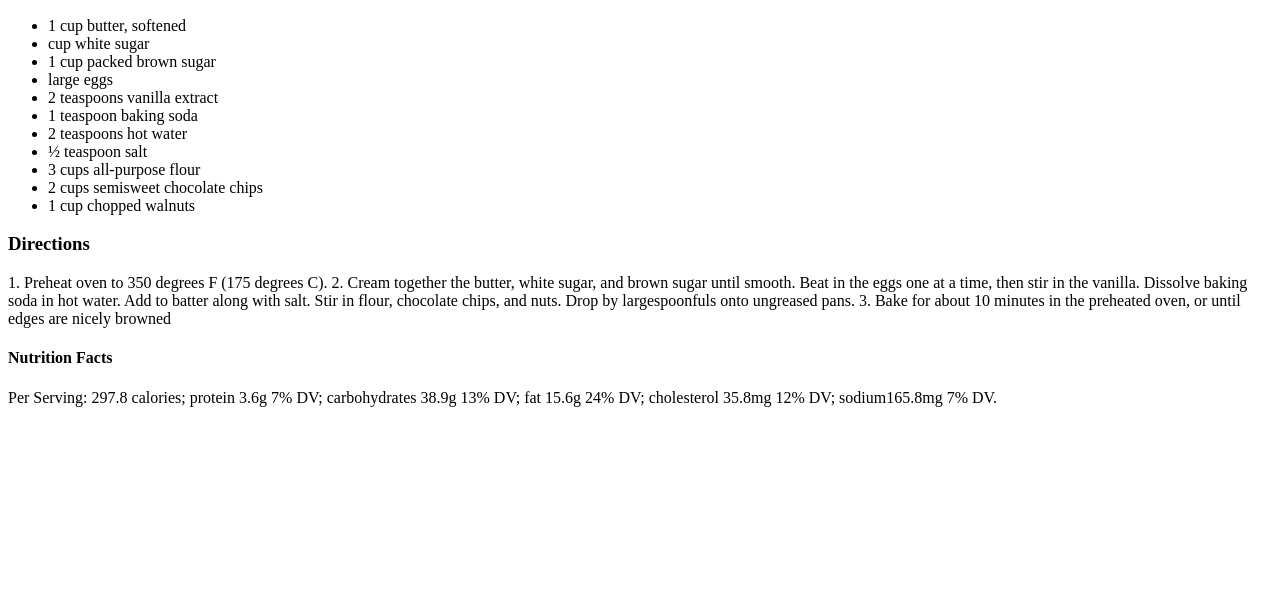
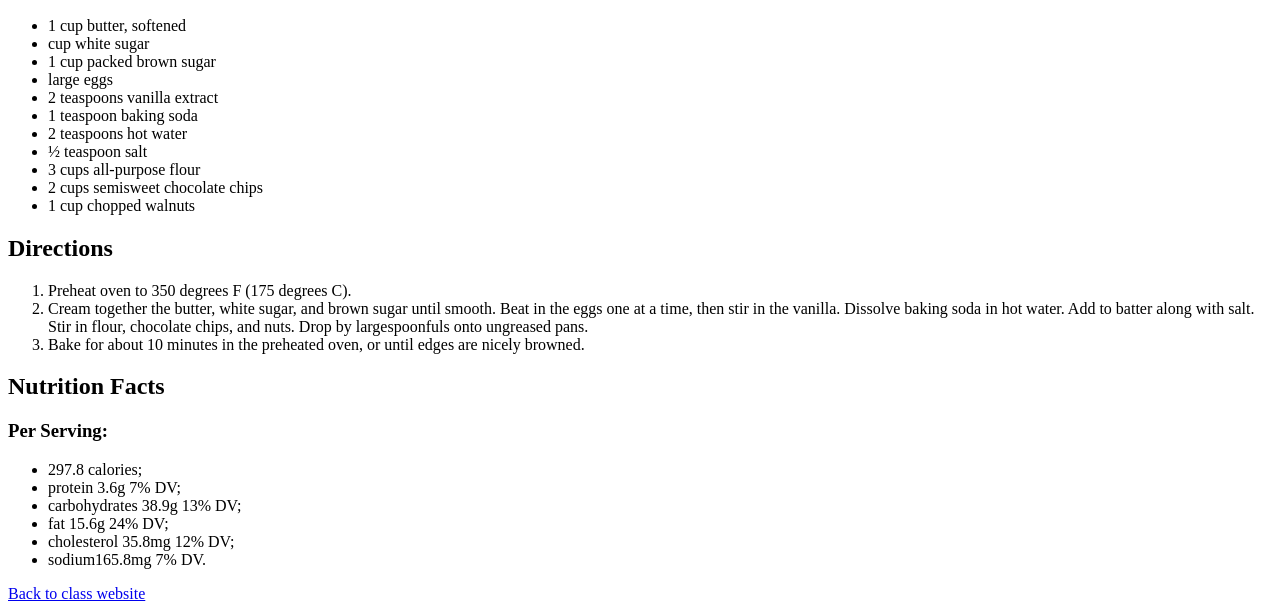
Before and after one commit to alecardena/mmp240, a plain HTML site: page recipe/index.html in a window 1280 px wide. Shown: the part 618-1229 px from the top of the page. Before the commit the page ends 1041 px from the top, so only its background shows below. Drawn offline with Linux system fonts and the light colour scheme.

Commit message:
Add files via upload

```diff
--- a/recipe/index.html
+++ b/recipe/index.html
@@ -24,17 +24,25 @@
         <li>2 cups semisweet chocolate chips</li>
         <li>1 cup chopped walnuts</li>
       </ul>
-      <h3>Directions</h3>
+      <h2>Directions</h2>
+      <ol>
+        <li>Preheat oven to 350 degrees F (175 degrees C).</li>
+        <li>Cream together the butter, white sugar, and brown sugar until smooth. Beat in the eggs one at a time, then stir in the vanilla.
+          Dissolve baking soda in hot water. Add to batter along with salt. Stir in flour, chocolate chips, and nuts. Drop by largespoonfuls onto ungreased pans.</li>
+        <li>Bake for about 10 minutes in the preheated oven, or until edges are nicely browned.</li>
+      </ol>
+      <h2>Nutrition Facts</h2>
       <p>
-      1. Preheat oven to 350 degrees F (175 degrees C).
-      2. Cream together the butter, white sugar, and brown sugar until smooth. Beat in the eggs one at a time, then stir in the vanilla.
-      Dissolve baking soda in hot water. Add to batter along with salt. Stir in flour, chocolate chips, and nuts. Drop by largespoonfuls onto ungreased pans.
-      3. Bake for about 10 minutes in the preheated oven, or until edges are nicely browned
+      <h3>Per Serving:</h3>
+      <ul>
+        <li>297.8 calories;</li>
+        <li>protein 3.6g 7% DV;</li>
+        <li>carbohydrates 38.9g 13% DV;</li>
+        <li>fat 15.6g 24% DV;</li>
+        <li>cholesterol 35.8mg 12% DV;</li>
+        <li>sodium165.8mg 7% DV.</li>
+      </ul>
       </p>
-      <h4>Nutrition Facts</h4>
-      <p>
-      Per Serving:
-      297.8 calories; protein 3.6g 7% DV; carbohydrates 38.9g 13% DV; fat 15.6g 24% DV; cholesterol 35.8mg 12% DV; sodium165.8mg 7% DV.
-      </p>
+      <a href="../index.html">Back to class website</a>
   </body>
 </html>
```
